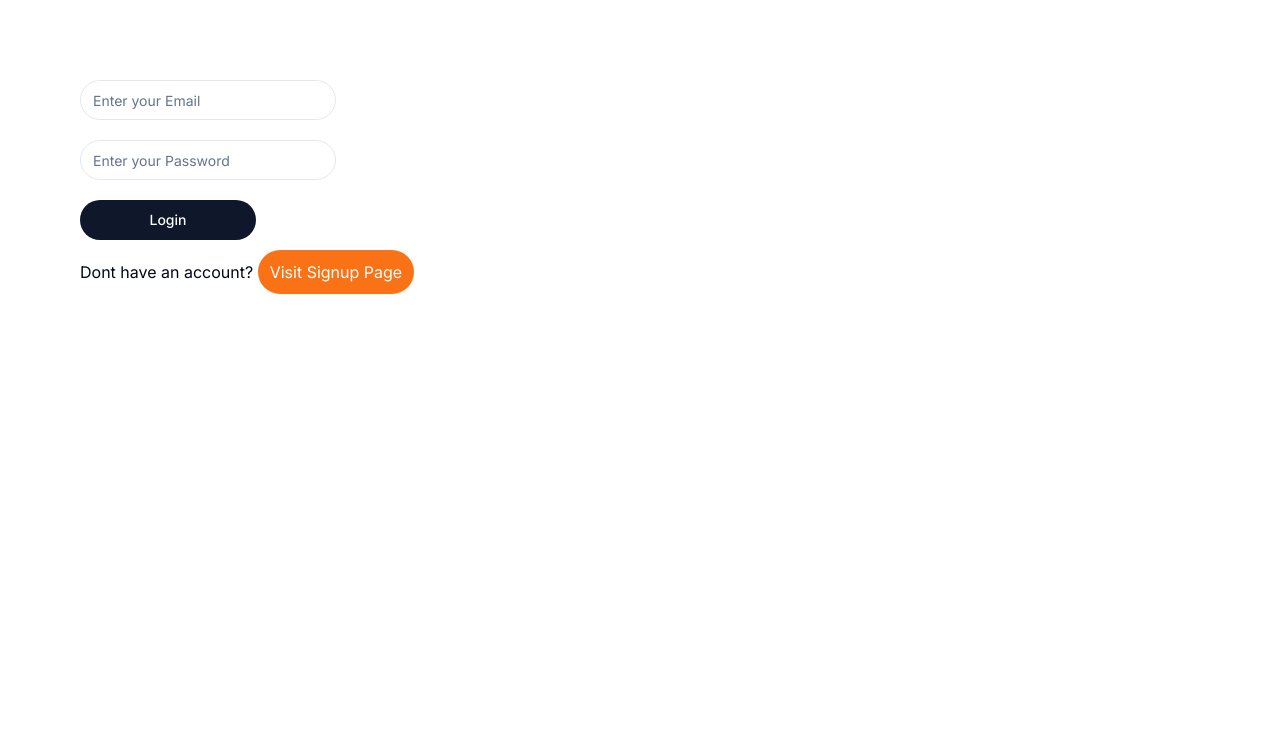
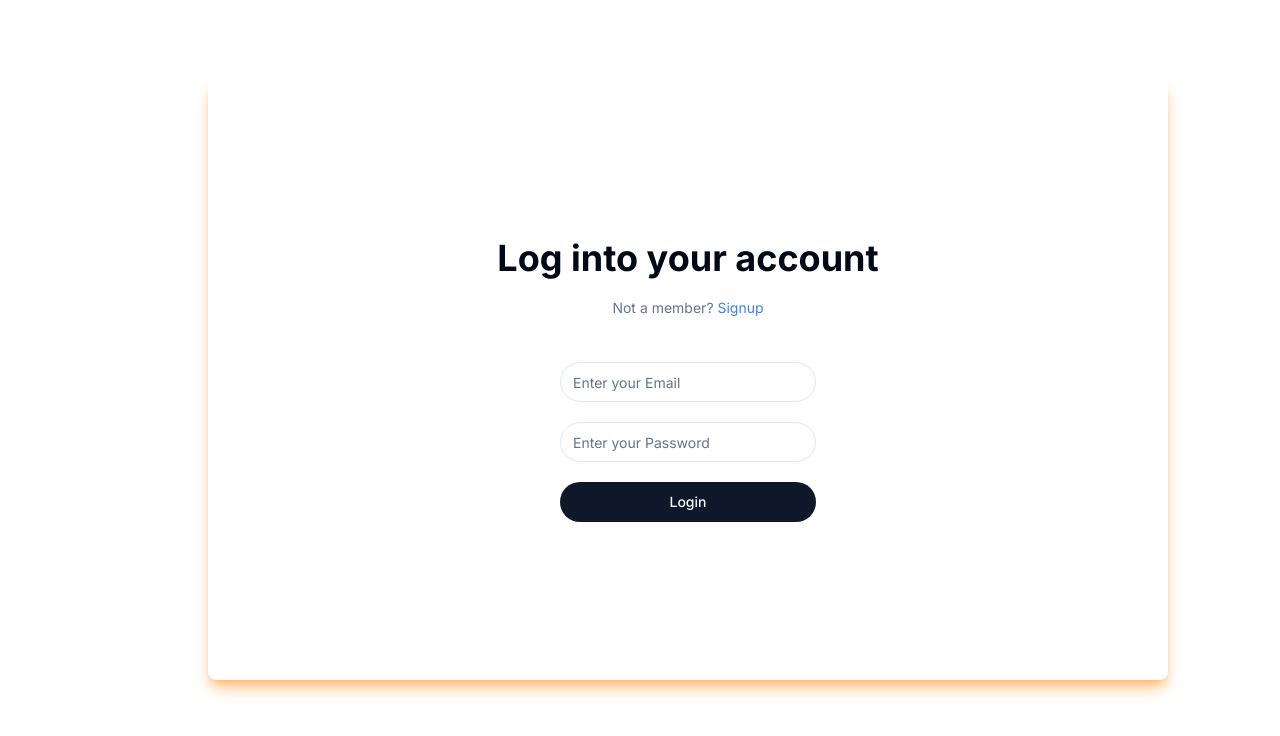
Before and after one commit to heyits-manan/ecom-app, a Next.js app: page /login in a window 1280 px wide. Shown: the top 736 px of the page. Built offline with nearby package versions, Linux system fonts and the light colour scheme.

Commit message:
feat: login and signup UI improved

```diff
--- a/src/app/(auth)/login/page.jsx
+++ b/src/app/(auth)/login/page.jsx
@@ -36,8 +36,15 @@ export default function LoginPage() {
     <Form {...form}>
       <form
         onSubmit={form.handleSubmit(onLogin)}
-        className="flex gap-y-5 flex-col mt-20 ml-20"
+        className="flex gap-y-5 flex-col mt-20 ml-10 md:ml-32 lg:ml-52 justify-center items-center w-[75vw]  h-[75vh] md:h-[75vh] bg-white rounded-lg shadow-lg shadow-orange-300 p-10"
       >
+        <h1 className="font-bold md:text-4xl text-sm">Log into your account</h1>
+        <FormDescription className="mb-6">
+          Not a member?{" "}
+          <Link href={"/signup"} className="text-blue-500 hover:underline ">
+            Signup
+          </Link>
+        </FormDescription>
         <FormField
           control={form.control}
           name="email"
@@ -83,26 +90,10 @@ export default function LoginPage() {
         <Button
           type="submit"
           onClick={onLogin}
-          className={`rounded-full w-44 ${buttonClicked ? "hidden" : "block"}`}
+          className={`rounded-full md:w-64 `}
         >
           Login
         </Button>
-        <Button
-          className={`w-44 rounded-full ${buttonClicked ? "block" : "hidden"}`}
-          disabled
-        >
-          <ReloadIcon className="mr-2 h-4 w-4 animate-spin" />
-          Please wait
-        </Button>
-        <div>
-          Dont have an account?{" "}
-          <Link
-            href={"/signup"}
-            className={`bg-orange-500 p-3 rounded-full hover:text-black text-white`}
-          >
-            Visit Signup Page
-          </Link>{" "}
-        </div>
       </form>
     </Form>
   );
--- a/src/app/(auth)/signup/page.jsx
+++ b/src/app/(auth)/signup/page.jsx
@@ -25,7 +25,6 @@ export default function SignupPage() {
     password: "",
     email: "",
   });
-  const [loading, setLoading] = useState(false);
   const router = useRouter();
   const form = useForm();
   const [buttonClicked, setButtonClicked] = useState(false);
@@ -54,13 +53,18 @@ export default function SignupPage() {
     }
   }, [user]);
   return (
-    <Form {...form}>
-      <h1>{loading ? "Processing" : "Signup"}</h1>
-
+    <Form {...form} className="ml-28">
       <form
         onSubmit={form.handleSubmit(onSignup)}
-        className="flex gap-y-5 flex-col mt-20 ml-20"
+        className="flex gap-y-5 flex-col mt-20 ml-10 md:ml-32 lg:ml-52 justify-center items-center w-[75vw]  h-[75vh] md:h-[75vh] bg-white rounded-lg shadow-lg shadow-orange-300 p-10"
       >
+        <h1 className="font-bold md:text-4xl text-sm">Create an account</h1>
+        <FormDescription className="mb-6">
+          Already have an account?{" "}
+          <Link href={"/login"} className="text-blue-500 hover:underline ">
+            Login
+          </Link>
+        </FormDescription>
         <div className="flex gap-x-5 ">
           <FormField
             control={form.control}
@@ -147,10 +151,11 @@ export default function SignupPage() {
             </FormItem>
           )}
         />
+
         <Button
           type="submit"
           onClick={onSignup}
-          className={`rounded-full w-44 ${buttonClicked ? "hidden" : "block"}`}
+          className={`rounded-full w-80 ${buttonClicked ? "hidden" : "block"}`}
         >
           Signup
         </Button>
@@ -161,7 +166,6 @@ export default function SignupPage() {
           <ReloadIcon className="mr-2 h-4 w-4 animate-spin" />
           Please wait
         </Button>
-        <Link href={"/login"}>Visit Login Page</Link>
       </form>
     </Form>
   );
--- a/src/app/(main)/page.jsx
+++ b/src/app/(main)/page.jsx
@@ -5,13 +5,15 @@ import MainLayout from "./layout";
 import { useState, useEffect } from "react";
 
 async function getProducts() {
-  const res = await fetch("https://dummyjson.com/products");
+  const res = await fetch(
+    "https://dummyjson.com/products?start=${startIndex}&count=${count}"
+  );
   return await res.json();
 }
 
 export default function Home() {
   const [products, setProducts] = useState([]);
-
+  const [count, setCount] = useState(0);
   useEffect(() => {
     const fetchProducts = async () => {
       const data = await getProducts();
@@ -26,15 +28,15 @@ export default function Home() {
         <Link
           href={`/product/${product.id}`}
           key={product.id}
-          className=" h-44 w-96 text-black items-center bg-white flex flex-row  rounded-sm  shadow-md hover:border-2  cursor-default"
+          className=" h-44 w-[30vw] text-black items-center bg-white flex flex-row  rounded-sm  shadow-md hover:border-2  cursor-default"
         >
           <img
             src={product.images[0]}
             alt={product.title + " image"}
-            className=" h-36 w-40 object-cover rounded-sm hover:cursor-pointer"
+            className=" h-36 w-40 object-cover rounded-sm hover:cursor-pointer ml-5 "
           />
           <div className="text ml-5 mb-24 mr-3">
-            <h2 className="hover:underline">{product.title}</h2>
+            <h2 className="hover:underline mt-4">{product.title}</h2>
             <p className="hover:cursor-text">
               <strong>${product.price}</strong>
             </p>
--- a/src/app/layout.jsx
+++ b/src/app/layout.jsx
@@ -14,7 +14,7 @@ export default function RootLayout({ children }) {
   return (
     <UserContextProvider>
       <html lang="en">
-        <body className={inter.className}> {children}</body>
+        <body className={`${inter.className}`}> {children}</body>
       </html>
     </UserContextProvider>
   );
--- a/src/components/NavBar.jsx
+++ b/src/components/NavBar.jsx
@@ -76,20 +76,22 @@ export default function NavBar() {
         </Link>
         <Link
           href={"/login"}
-          className="hover:text-black bg-yellow-300 text-center text-white p-2 w-20 rounded-full"
+          className="hover:text-black bg-orange-400 text-center text-white p-2 w-20 rounded-full"
         >
           Login
         </Link>{" "}
         <Link
           href={"/signup"}
-          className="hover:text-black bg-yellow-300 text-center text-white p-2 w-20 rounded-full"
+          className={`hover:text-black bg-orange-400 text-center text-white p-2 ${
+            loggedUser ? "w-36" : "w-20"
+          } rounded-full`}
         >
           {loggedUser ? `Hey, ${loggedUser}` : "Signup"}
         </Link>
         <form onSubmit={handleSearch} className="flex justify-center">
           <input
             type="text"
-            placeholder="Search for anything"
+            placeholder=" Search for anything"
             className="border-2 border-grey-300 rounded-l-lg p-1 w-[50vw] ml-5 active:outline-none focus:outline-none focus:border-blue-500"
             value={searchQuery}
             onChange={handleInputChange}
@@ -100,7 +102,12 @@ export default function NavBar() {
           >
             Search
           </button>
-          <button onClick={handleLogout}>Logout</button>
+          <button
+            onClick={handleLogout}
+            className="hover:text-black bg-orange-400 text-center text-white p-2 w-20 rounded-full ml-5"
+          >
+            Logout
+          </button>
         </form>
       </div>
       <ProductSearch searchResults={searchResults} searchQuery={searchQuery} />
```
